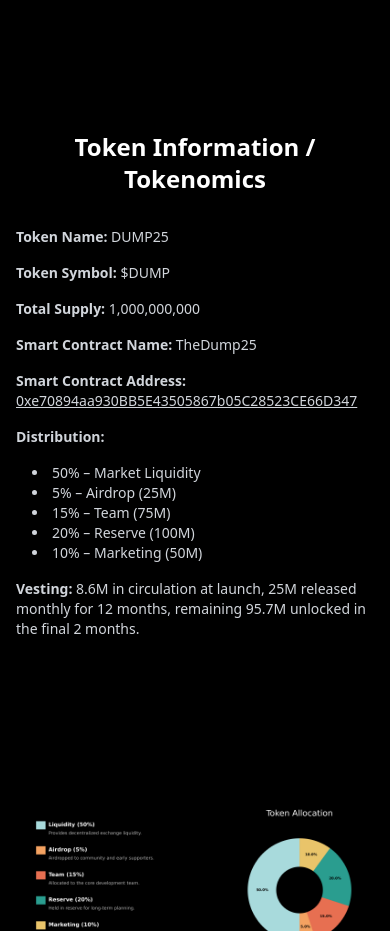
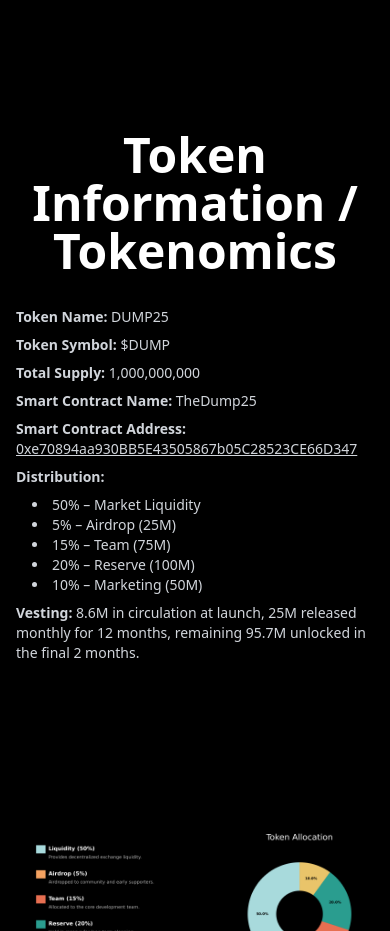
Before and after one commit to PAKmeme/dump25.io-site, a Next.js app: page / in a window 390 px wide. Shown: the part 2920-3851 px from the top of the page. Built offline with nearby package versions, Linux system fonts and the light colour scheme.

Commit message:
Update page.tsx

```diff
--- a/app/page.tsx
+++ b/app/page.tsx
@@ -73,8 +73,8 @@ export default function Home() {
       </section>
 
       <section className="bg-black text-white py-12 px-4 md:px-16">
-  <h2 className="text-2xl md:text-5xl font-bold text-center mb-8">Token Information / Tokenomics</h2>
-    <div className="max-w-3xl mx-auto space-y-4 text-gray-300 text-sm md:text-base">
+  <h2 className="text-5xl font-bold text-center mb-8">Token Information / Tokenomics</h2>
+    <div className="max-w-3xl mx-auto space-y-2 text-gray-300 text-sm md:text-base">
     <p><strong>Token Name:</strong> DUMP25</p>
     <p><strong>Token Symbol:</strong> $DUMP</p>
     <p><strong>Total Supply:</strong> 1,000,000,000</p>
```
